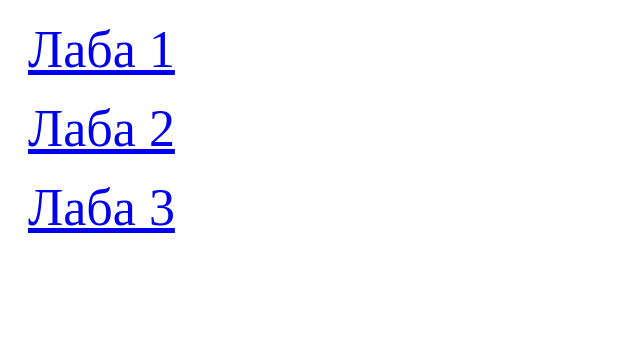
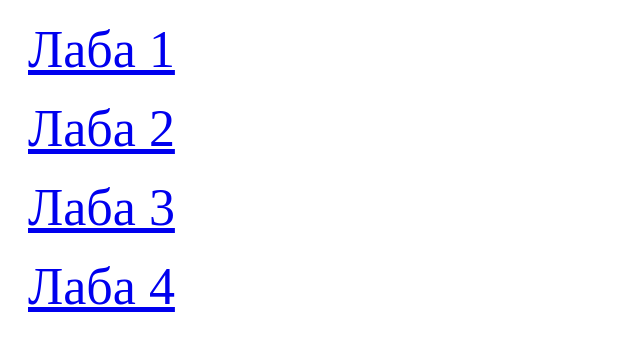
Before and after one commit to Merkroc/CTPweb, a plain HTML site: page index.html in a window 1280 px wide. Shown: the whole page, without its empty margins (0-640 px from the left). Drawn offline with Linux system fonts and the light colour scheme.

Commit message:
Update index.html

```diff
--- a/index.html
+++ b/index.html
@@ -10,6 +10,8 @@
     <a href="Lab1/Code/index.html">Лаба 1</a>
     <a href="Lab2/index.html">Лаба 2</a>
     <a href="Lab3/index.html">Лаба 3</a>
+    <a href="Lab4/index.html">Лаба 4</a>
+
 
 </body>
 </html>
```
